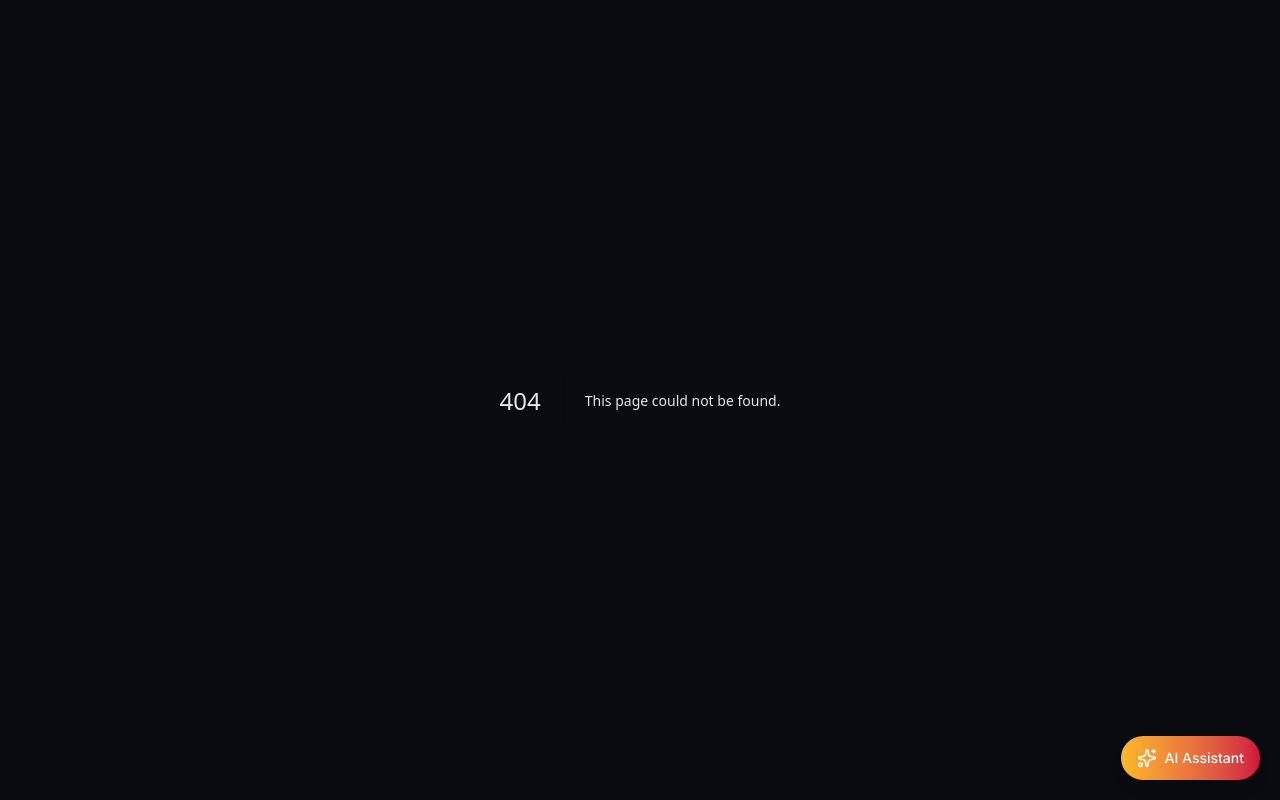
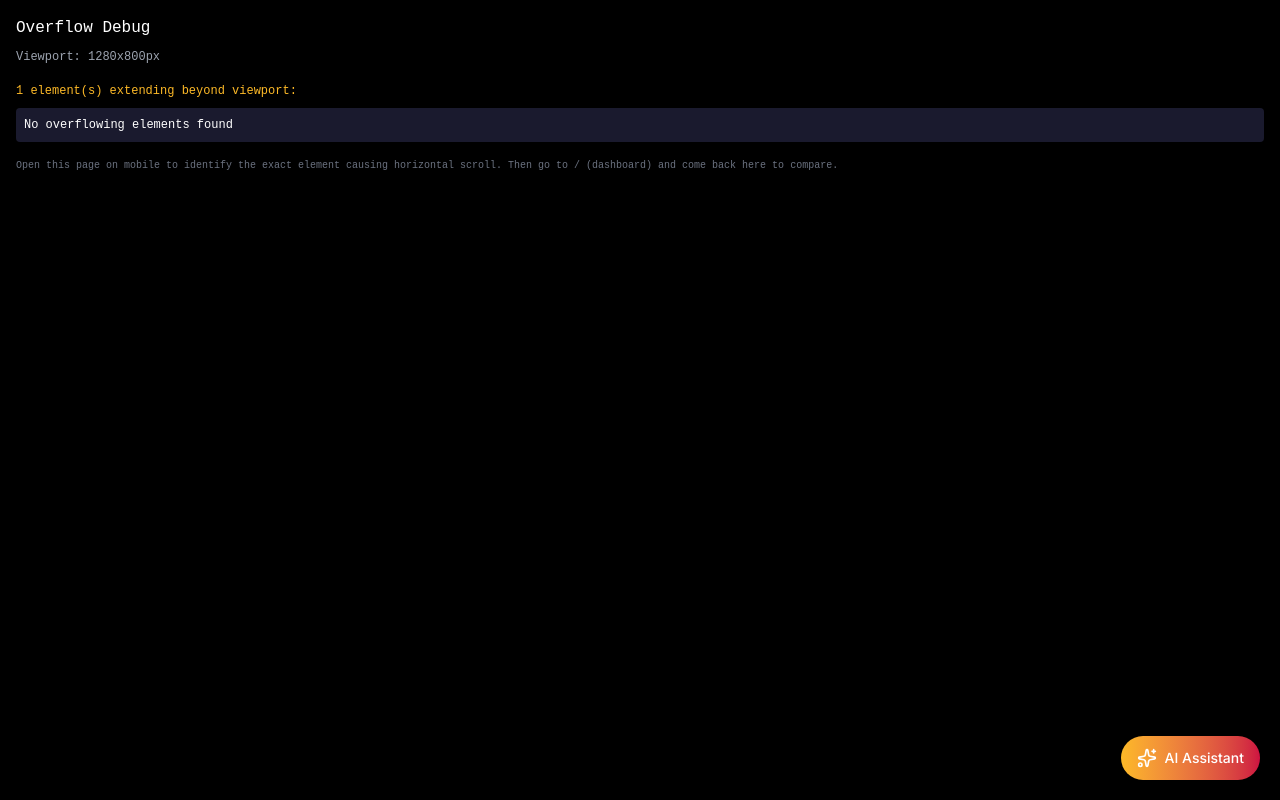
Before and after one commit to OliTamrat/UDC, a Next.js app: page /debug in a window 1280 px wide. Before the commit this address had no page. Built offline with nearby package versions, Linux system fonts and the light colour scheme.

Commit message:
Add temporary overflow debug scanner to dashboard

```diff
--- /dev/null
+++ b/src/app/debug/page.tsx
@@ -0,0 +1,56 @@
+"use client";
+
+import { useEffect, useState } from "react";
+
+/**
+ * Debug page — open /debug on your phone to find the element causing horizontal scroll.
+ * This scans every DOM element and reports any that extend beyond the viewport width.
+ */
+export default function DebugOverflow() {
+  const [results, setResults] = useState<string[]>([]);
+  const [viewport, setViewport] = useState({ w: 0, h: 0 });
+
+  useEffect(() => {
+    const w = document.documentElement.clientWidth;
+    const h = document.documentElement.clientHeight;
+    setViewport({ w, h });
+
+    const overflowing: string[] = [];
+    document.querySelectorAll("*").forEach((el) => {
+      const rect = el.getBoundingClientRect();
+      if (rect.right > w + 1) {
+        const tag = el.tagName.toLowerCase();
+        const id = el.id ? `#${el.id}` : "";
+        const cls = el.className && typeof el.className === "string"
+          ? `.${el.className.split(" ").slice(0, 3).join(".")}`
+          : "";
+        overflowing.push(
+          `<${tag}${id}${cls}> — right: ${Math.round(rect.right)}px (overflows by ${Math.round(rect.right - w)}px, width: ${Math.round(rect.width)}px)`
+        );
+      }
+    });
+
+    setResults(overflowing.length > 0 ? overflowing : ["No overflowing elements found"]);
+  }, []);
+
+  return (
+    <div style={{ padding: 16, fontFamily: "monospace", fontSize: 12, color: "#fff", background: "#000", minHeight: "100vh" }}>
+      <h1 style={{ fontSize: 16, marginBottom: 8 }}>Overflow Debug</h1>
+      <p style={{ marginBottom: 16, color: "#9CA3AF" }}>
+        Viewport: {viewport.w}x{viewport.h}px
+      </p>
+      <p style={{ marginBottom: 8, color: "#FDB927" }}>
+        {results.length} element(s) extending beyond viewport:
+      </p>
+      {results.map((r, i) => (
+        <div key={i} style={{ padding: 8, marginBottom: 4, background: "#1a1a2e", borderRadius: 4, wordBreak: "break-all" }}>
+          {r}
+        </div>
+      ))}
+      <p style={{ marginTop: 16, color: "#6B7280", fontSize: 10 }}>
+        Open this page on mobile to identify the exact element causing horizontal scroll.
+        Then go to / (dashboard) and come back here to compare.
+      </p>
+    </div>
+  );
+}
--- a/src/app/page.tsx
+++ b/src/app/page.tsx
@@ -19,7 +19,7 @@ import Footer from "@/components/layout/Footer";
 import ParameterExplorer from "@/components/dashboard/ParameterExplorer";
 import TimeSlider, { type MonthlySnapshot } from "@/components/map/TimeSlider";
 import { Droplets, MapPin, TrendingUp, Shield, SlidersHorizontal } from "lucide-react";
-import { useState, useCallback } from "react";
+import { useState, useCallback, useEffect } from "react";
 import type { MonitoringStation } from "@/data/dc-waterways";
 import { useTheme } from "@/context/ThemeContext";
 import { useLanguage } from "@/context/LanguageContext";
@@ -36,6 +36,34 @@ const DCMap = dynamic(() => import("@/components/map/DCMap"), {
     </div>
   ),
 });
+
+function OverflowDebug() {
+  const [info, setInfo] = useState<string[]>([]);
+  const [show, setShow] = useState(false);
+  useEffect(() => {
+    const timer = setTimeout(() => {
+      const w = document.documentElement.clientWidth;
+      const found: string[] = [`Viewport: ${w}px`];
+      document.querySelectorAll("*").forEach((el) => {
+        const r = el.getBoundingClientRect();
+        if (r.right > w + 2) {
+          const tag = el.tagName.toLowerCase();
+          const cls = typeof el.className === "string" ? el.className.split(" ").slice(0, 4).join(" ") : "";
+          found.push(`<${tag}> cls="${cls}" right=${Math.round(r.right)} overflow=${Math.round(r.right - w)}px`);
+        }
+      });
+      setInfo(found);
+    }, 3000);
+    return () => clearTimeout(timer);
+  }, []);
+  if (info.length <= 1) return null;
+  return (
+    <div style={{ position: "fixed", bottom: 60, left: 8, right: 8, zIndex: 99999, background: "rgba(0,0,0,0.95)", color: "#0f0", fontSize: 9, padding: 8, borderRadius: 8, maxHeight: 200, overflow: "auto" }}>
+      <button onClick={() => setShow(!show)} style={{ color: "#ff0", marginBottom: 4 }}>{show ? "Hide" : `Show ${info.length - 1} overflow elements`}</button>
+      {show && info.map((s, i) => <div key={i} style={{ marginBottom: 2 }}>{s}</div>)}
+    </div>
+  );
+}
 
 export default function Dashboard() {
   const [selectedStation, setSelectedStation] = useState<MonitoringStation | null>(null);
@@ -229,6 +257,7 @@ export default function Dashboard() {
           <Footer />
         </div>
       </main>
+      <OverflowDebug />
 
       {/* Parameter Explorer Slide-out */}
       <ParameterExplorer
```
